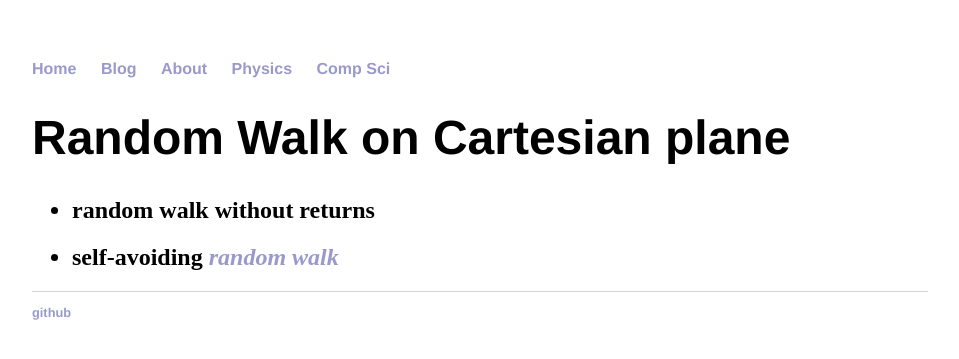
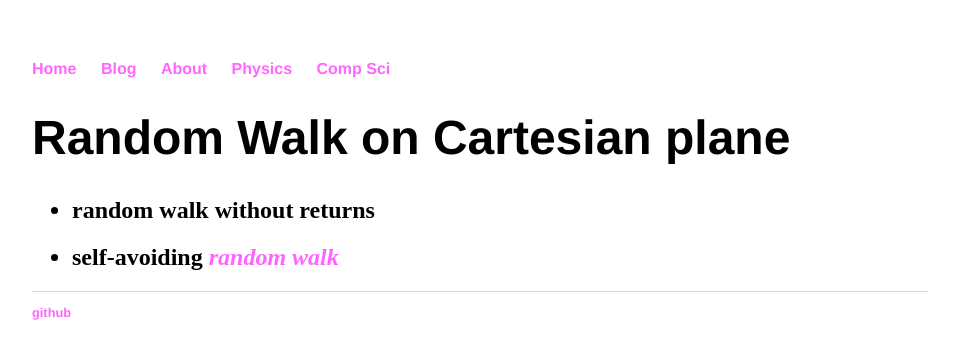
Before and after one commit to ormadf/ormadf.github.io, a Jekyll site: the page built from index.html, in a window 1280 px wide. Shown: the top 359 px of the page, without its empty margins (160-1119 px from the left). Built offline with Jekyll 4.4.1, drawn with Linux system fonts in a browser that asks for light colours.

Commit message:
Update main.css

```diff
--- a/css/main.css
+++ b/css/main.css
@@ -4,10 +4,10 @@ body {
 }
 nav ul, footer ul {
     font-family:'Helvetica', 'Arial', 'Sans-Serif';
-    color:  blue;
     padding: 0px;
     list-style: none;
     font-weight: bold;
+    color: #0000ff;
 }
 nav ul li, footer ul li {
     display: inline;
@@ -15,7 +15,7 @@ nav ul li, footer ul li {
 }
 a {
     text-decoration: none;
-    color: #99C;
+    color: #ff66ff;
 }
 a:hover {
     text-decoration: underline;
```
